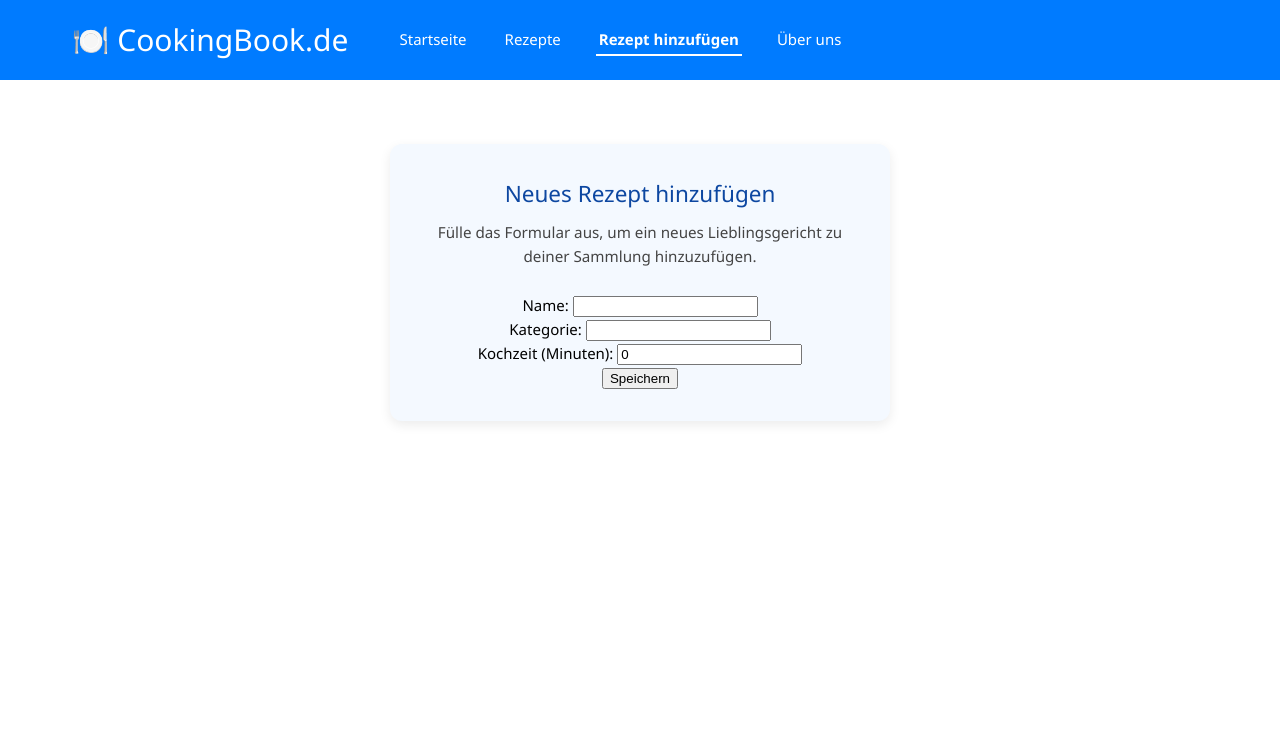
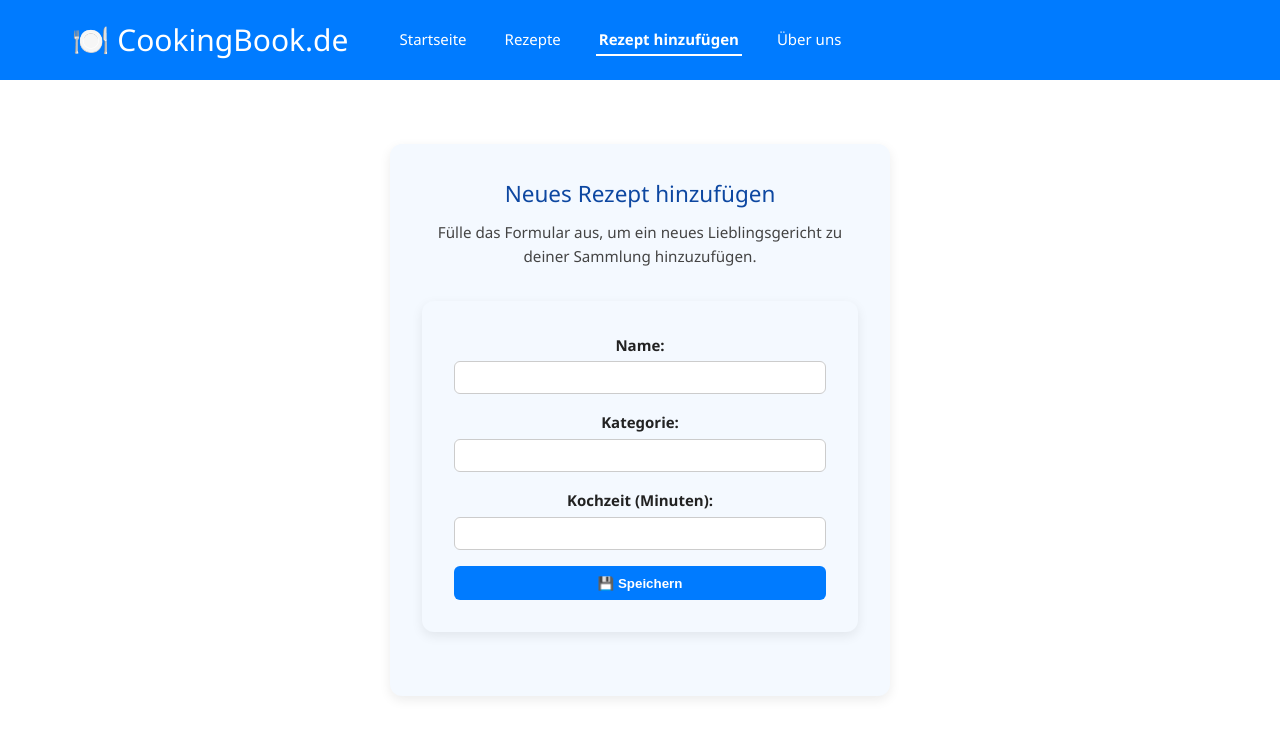
Before and after one commit to Leif007/Front-CookingBook.de, a Vue app: page /add in a window 1280 px wide. Shown: the top 736 px of the page. Built offline with nearby package versions, Linux system fonts and the light colour scheme; the HTML template or start-up script is replaced by a standard one.

Commit message:
recipeform angepasst

```diff
--- a/src/components/RecipeForm.vue
+++ b/src/components/RecipeForm.vue
@@ -3,35 +3,137 @@ import { ref } from 'vue'
 
 const name = ref('')
 const category = ref('')
-const cookingTime = ref(0)
+const cookingTime = ref<number | null>(null)
+const errors = ref<string[]>([])
+
+const validateInputs = () => {
+  errors.value = []
+
+  if (!name.value.trim()) {
+    errors.value.push('❌ Der Name darf nicht leer sein.')
+  } else if (/\d/.test(name.value)) {
+    errors.value.push('❌ Der Name darf keine Zahlen enthalten.')
+  } else if (name.value.trim().length < 3) {
+    errors.value.push('❌ Der Name muss mindestens 3 Zeichen lang sein.')
+  }
+
+  if (!category.value.trim()) {
+    errors.value.push('❌ Die Kategorie darf nicht leer sein.')
+  } else if (/\d/.test(category.value)) {
+    errors.value.push('❌ Die Kategorie darf keine Zahlen enthalten.')
+  }
+
+  if (cookingTime.value === null || isNaN(cookingTime.value)) {
+    errors.value.push('❌ Bitte gib eine gültige Kochzeit ein.')
+  } else if (cookingTime.value <= 0) {
+    errors.value.push('❌ Die Kochzeit muss größer als 0 Minuten sein.')
+  }
+
+  return errors.value.length === 0
+}
 
 const submitRecipe = async () => {
+  if (!validateInputs()) return
+
   try {
     await fetch(import.meta.env.VITE_BACKEND_URL + '/gerichte', {
       method: 'POST',
       headers: { 'Content-Type': 'application/json' },
       body: JSON.stringify({
-        name: name.value,
-        category: category.value,
+        name: name.value.trim(),
+        category: category.value.trim(),
         cookingTime: cookingTime.value
       })
     })
-    alert('Rezept gespeichert!')
+
+    alert('✅ Rezept erfolgreich gespeichert!')
     name.value = ''
     category.value = ''
-    cookingTime.value = 0
+    cookingTime.value = null
   } catch (error) {
-    alert('Fehler beim Speichern')
+    alert('❌ Fehler beim Speichern')
     console.error(error)
   }
 }
 </script>
 
 <template>
-  <form @submit.prevent="submitRecipe">
-    <label>Name: <input v-model="name" required /></label><br />
-    <label>Kategorie: <input v-model="category" required /></label><br />
-    <label>Kochzeit (Minuten): <input type="number" v-model.number="cookingTime" required /></label><br />
-    <button type="submit">Speichern</button>
+  <form @submit.prevent="submitRecipe" class="form-card">
+
+    <div>
+      <label for="name">Name:</label>
+      <input id="name" v-model="name" />
+    </div>
+
+    <div>
+      <label for="category">Kategorie:</label>
+      <input id="category" v-model="category" />
+    </div>
+
+    <div>
+      <label for="cookingTime">Kochzeit (Minuten):</label>
+      <input id="cookingTime" type="number" v-model="cookingTime" />
+    </div>
+
+    <button type="submit">💾 Speichern</button>
+
+    <ul v-if="errors.length" class="error-list">
+      <li v-for="(err, i) in errors" :key="i">{{ err }}</li>
+    </ul>
   </form>
 </template>
+
+<style scoped>
+.form-card {
+  max-width: 400px;
+  margin: 2rem auto;
+  padding: 1.5rem;
+  background: #f0f8ff;
+  border-radius: 12px;
+  box-shadow: 0 2px 12px rgba(0, 0, 0, 0.08);
+}
+
+.form-card h3 {
+  margin-bottom: 1rem;
+  text-align: center;
+  color: #333;
+}
+
+.form-card div {
+  margin-bottom: 1rem;
+}
+
+label {
+  display: block;
+  font-weight: bold;
+  margin-bottom: 0.3rem;
+  color: #222;
+}
+
+input {
+  width: 100%;
+  padding: 0.5rem;
+  border: 1px solid #ccc;
+  border-radius: 6px;
+}
+
+button {
+  width: 100%;
+  padding: 0.6rem;
+  background-color: #007bff;
+  color: white;
+  border: none;
+  border-radius: 6px;
+  font-weight: bold;
+  cursor: pointer;
+}
+
+.error-list {
+  margin-top: 1rem;
+  color: #c0392b;
+  background: #ffe5e5;
+  padding: 0.8rem;
+  border-radius: 8px;
+  list-style: none;
+}
+</style>
```
